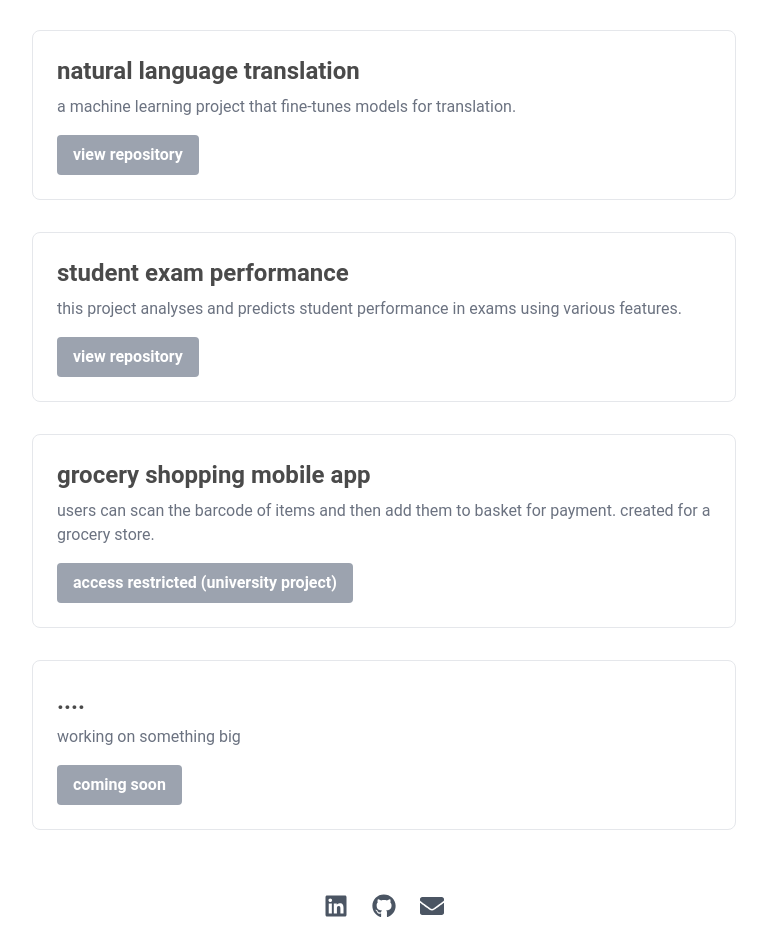
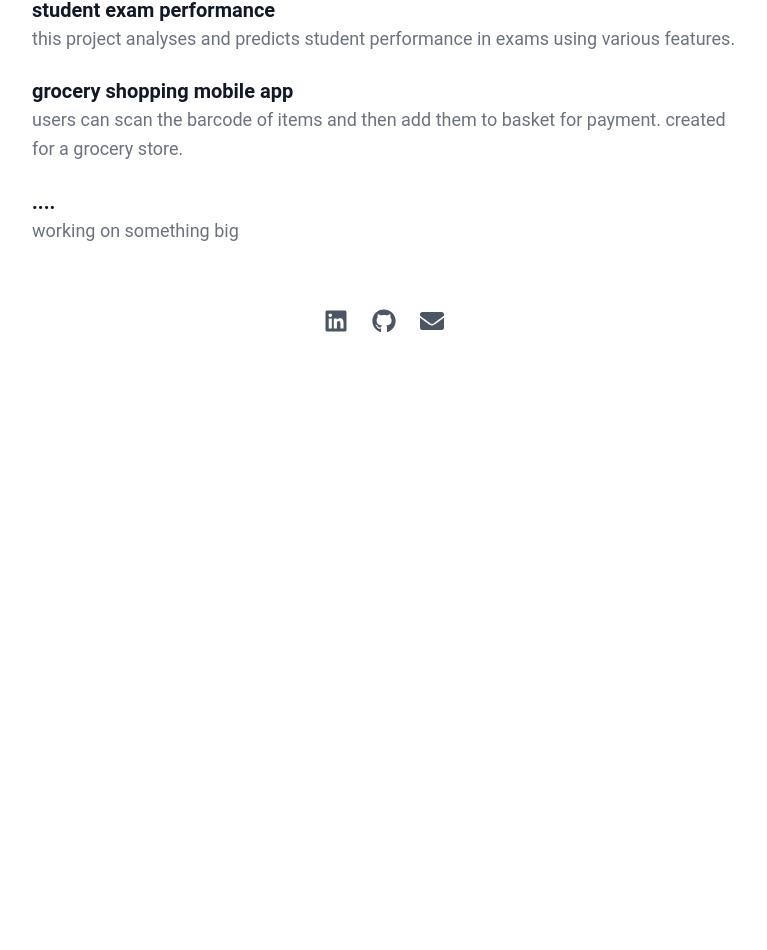
Before and after one commit to ItsBeans/portfolioV3, a Next.js app: page /projects in a window 1280 px wide. Shown: the part 476-1426 px from the top of the page, without its empty margins (256-1023 px from the left). After the commit the page ends 841 px from the top, so only its background shows below. Built offline with nearby package versions, Linux system fonts and the light colour scheme.

Commit message:
updated projects page

```diff
--- a/app/projects/page.tsx
+++ b/app/projects/page.tsx
@@ -42,32 +42,18 @@ export default function Projects() {
       </h1>
       <p className="text-lg text-gray-600 mb-8">a collection of projects showcasing my skills and experience in software engineering, machine learning, and data science.</p>
 
-      <ul className="space-y-8">
-        {projects.map((project, index) => (
-          <li key={index} className="p-6 border rounded-lg hover:shadow-lg transition-shadow">
-            <h2 className="text-2xl font-semibold">{project.title}</h2>
-            <p className="text-gray-500 mt-2">{project.description}</p>
-            {project.url ? (
-              <a
-                href={project.url}
-                target="_blank"
-                rel="noopener noreferrer"
-                className="inline-block mt-4 px-4 py-2 bg-gray-400 text-white font-semibold rounded hover:bg-gray-600 transition-colors"
-              >
-                view repository
-              </a>
-            ) : project.comingSoon ? (
-              <span className="inline-block mt-4 px-4 py-2 bg-gray-400 text-white font-semibold rounded cursor-not-allowed">
-                coming soon
-              </span>
-            ) : project.private ? (
-              <span className="inline-block mt-4 px-4 py-2 bg-gray-400 text-white font-semibold rounded cursor-not-allowed">
-              access restricted (university project)
-            </span>
-            ) : null}
-          </li>
-        ))}
-      </ul>
+      <ul className="space-y-6">
+  {projects.map((project) => (
+    <li key={project.title}>
+      <h2 className="font-semibold text-xl text-gray-900 hover:text-blue-600 hover:underline transition-all duration-200 mt-1 ">
+        <a href={project.url} target="_blank" rel="noopener noreferrer">
+          {project.title}
+        </a>
+      </h2>
+      <p className="text-lg text-gray-500 leading-relaxed">{project.description}</p>
+    </li>
+  ))}
+</ul>
     </div>
     <Footer/>
     </>
```
